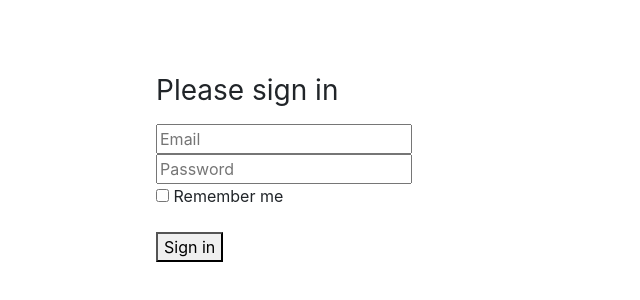
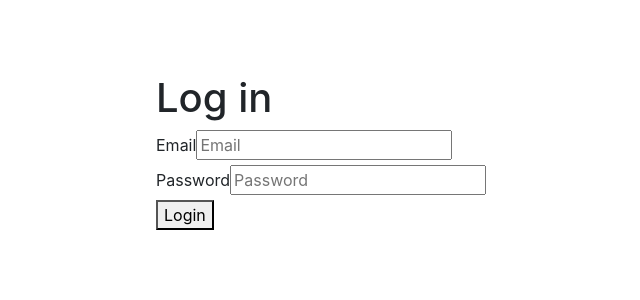
Before and after one commit to henriettepilegaard1/GUI_GROUP11_Assignment3, a Vue app in the folder vuetest2/: page /Login in a window 1280 px wide. Shown: the part 126-426 px from the top of the page, without its empty margins (384-1024 px from the left). Built offline with nearby package versions, Linux system fonts and the light colour scheme; what vue-resource would draw is missing.

Commit message:
add nav bar to home and set login as startup page

```diff
--- a/vuetest2/src/components/Home.vue
+++ b/vuetest2/src/components/Home.vue
@@ -0,0 +1,20 @@
+<template>
+  <div>
+  <header class="app-header">
+    <appNav/>
+  </header>
+     <main class="container">
+      <router-view></router-view>
+    </main>
+  </div>
+</template>
+
+<script>
+import AppNav from "../components/AppNav.vue";
+
+export default {
+  components: {
+    AppNav
+  }
+};
+</script>
--- a/vuetest2/src/components/Login.vue
+++ b/vuetest2/src/components/Login.vue
@@ -11,22 +11,16 @@
     </style>
 <template>
   <div class="center">
-        <form class="login" @submit.prevent="Login">
-            <h1 class="h3 mb-3 font-weight-normal">Please sign in</h1>
-            <label for="email" class="sr-only">Email</label>
-     <input required v-model="email" type="text" placeholder="Email"/> <br>
-            <label for="password" class="sr-only">Password</label>
+    <form class="login" @submit.prevent="login">
+        <h1>Log in</h1>
+         <label>Email    </label>
+     <input required v-model="email" type="text" placeholder="Email   "/> <br>
+
+     <label>Password</label>
      <input required v-model="password" type="password" placeholder="Password"/> <br>
-     <div class="checkbox mb-3">
-    <label>
-      <input type="checkbox" value="remember-me"> Remember me
-    </label>
-  </div>
-     <button style="width=75px" type="submit">Sign in</button>
+     <button type="submit">Login</button>
     </form>
   </div>
-
-
 </template>
 
 <script>
--- a/vuetest2/src/main.js
+++ b/vuetest2/src/main.js
@@ -9,6 +9,7 @@ import Managers from './components/Managers'
 import Jobs from './components/Jobs'
 import AddModel from './components/AddModel'
 import Login from './components/Login'
+import Home from './components/Home'
 
 
 Vue.use(vueResource)
@@ -18,8 +19,9 @@ const router = new VueRouter({
   mode: 'history',
   base: __dirname,
   routes: [
-    {path: '/Login', component: Login},
-    {path: '/Models', alias: "/", component: Models},
+    {path: '/Login',alias: "/",  component: Login},
+    {path: '/Home', component: Home},
+    {path: '/Models', component: Models},
     {path: '/Managers', component: Managers},
     {path: '/Jobs', component: Jobs},
     {path: '/addModel', component: AddModel}
```
Also changed, not shown: vuetest2/src/Storage/storage.js (+11 -0 lines).
